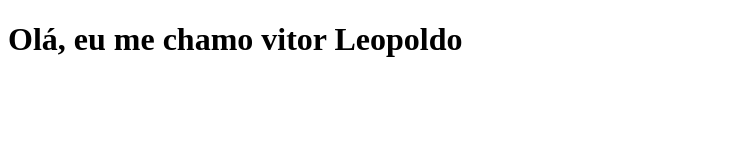
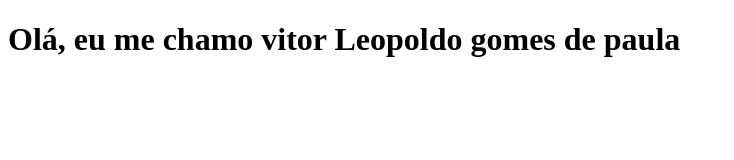
Before and after one commit to vitorleopoldo/bondinho_perfil-, a plain HTML site: page index.html in a window 1280 px wide. Shown: the whole page, without its empty margins (0-734 px from the left). Drawn offline with Linux system fonts and the light colour scheme.

Commit message:
correção do arquivo index.html

```diff
--- a/index.html
+++ b/index.html
@@ -4,6 +4,8 @@
 		<title>Perfil - iron men</title>
 	</head>
 	<body>
-		<h1>Olá, eu me chamo vitor Leopoldo</h1>
+		<h1>Olá, eu me chamo vitor Leopoldo gomes de paula
+
+		</h1>
 	</body>
 </html>
```
